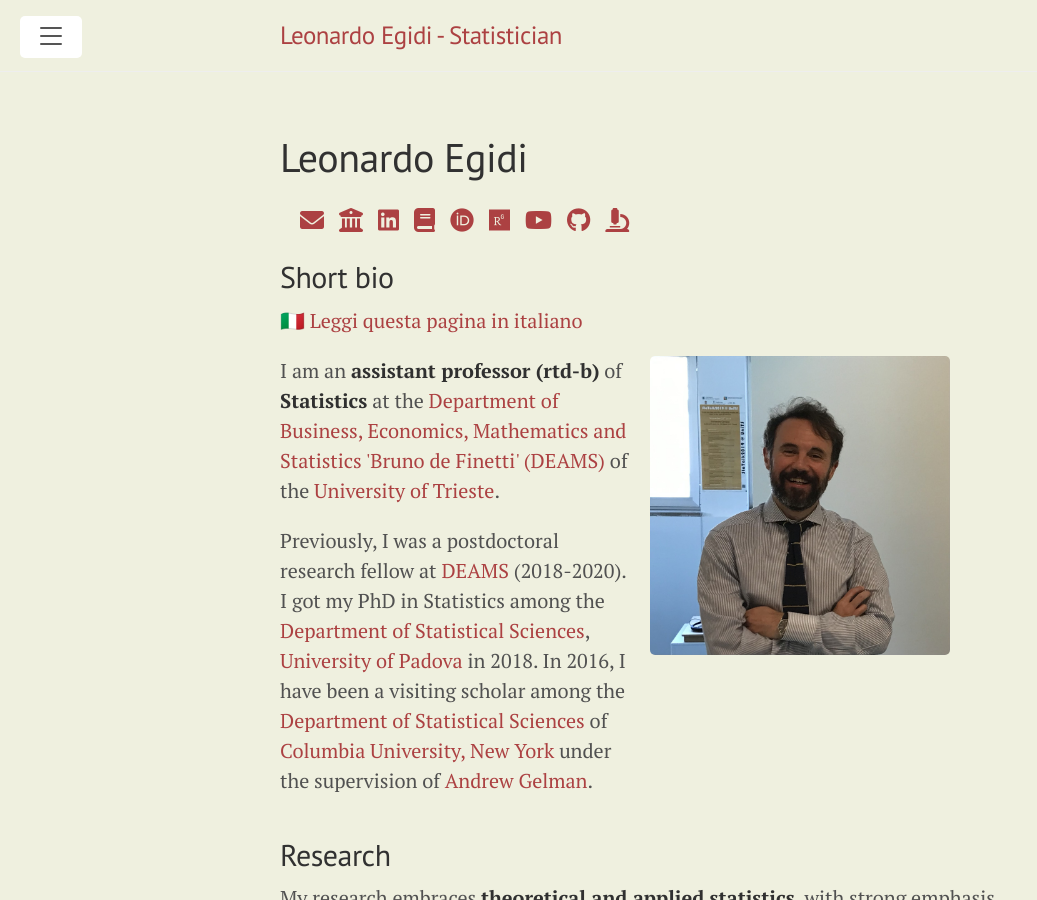
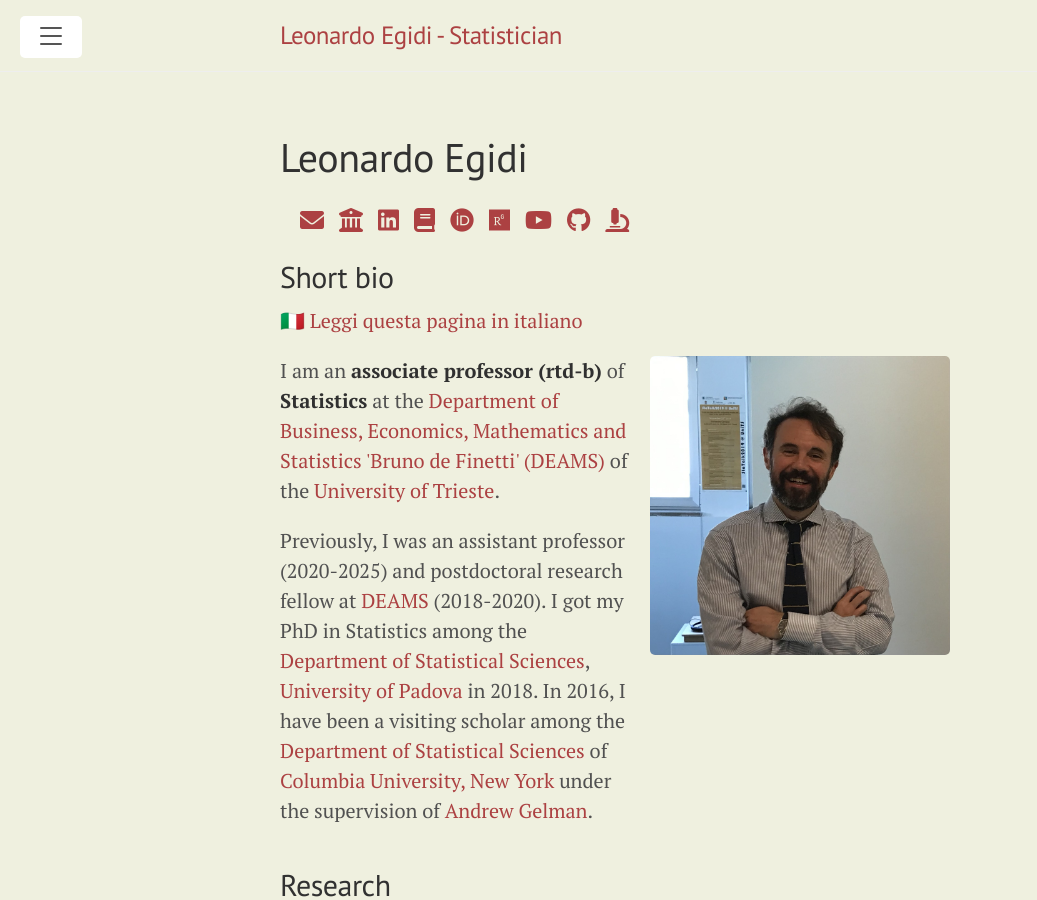
Before and after one commit to LeoEgidi/leoegidi.github.io, a Jekyll site: the page built from index.md, in a window 1280 px wide and 900 px high. Shown: the whole window, without its empty margins (0-1037 px from the left). Built offline with Jekyll 4.4.1, drawn with Linux system fonts in a browser that asks for light colours; Markdown is read by kramdown in place of the engine named in the settings; the list of posts is cut into pages by our own code.

Commit message:
cambio qualifica

```diff
--- a/index.md
+++ b/index.md
@@ -1,7 +1,7 @@
 ---
 layout: default
 title: "Leonardo Egidi - About me"
-description: "Website of Leonardo Egidi, assistant professor of statistics."
+description: "Website of Leonardo Egidi, associate professor of statistics."
 ---
 
 # Leonardo Egidi
@@ -53,12 +53,12 @@ description: "Website of Leonardo Egidi, assistant professor of statistics."
 <div class="two-columns">
   <div class="column">
      <p>
-      I am an <strong>assistant professor (rtd-b)</strong> of <strong>Statistics</strong> at the
+      I am an <strong>associate professor (rtd-b)</strong> of <strong>Statistics</strong> at the
       <a href="https://deams.units.it/" target="_blank">Department of Business, Economics, Mathematics and Statistics 'Bruno de Finetti' (DEAMS)</a>
       of the <a href="https://portale.units.it/it" target="_blank">University of Trieste</a>.
     </p>
     <p>
-      Previously, I was a postdoctoral research fellow at
+      Previously, I was an assistant professor (2020-2025) and postdoctoral research fellow at
       <a href="https://deams.units.it/" target="_blank">DEAMS</a> (2018-2020).
       I got my PhD in Statistics among the
       <a href="https://www.stat.unipd.it/" target="_blank">Department of Statistical Sciences</a>,
```
Also changed, not shown: it/index.md (+3 -3 lines).
